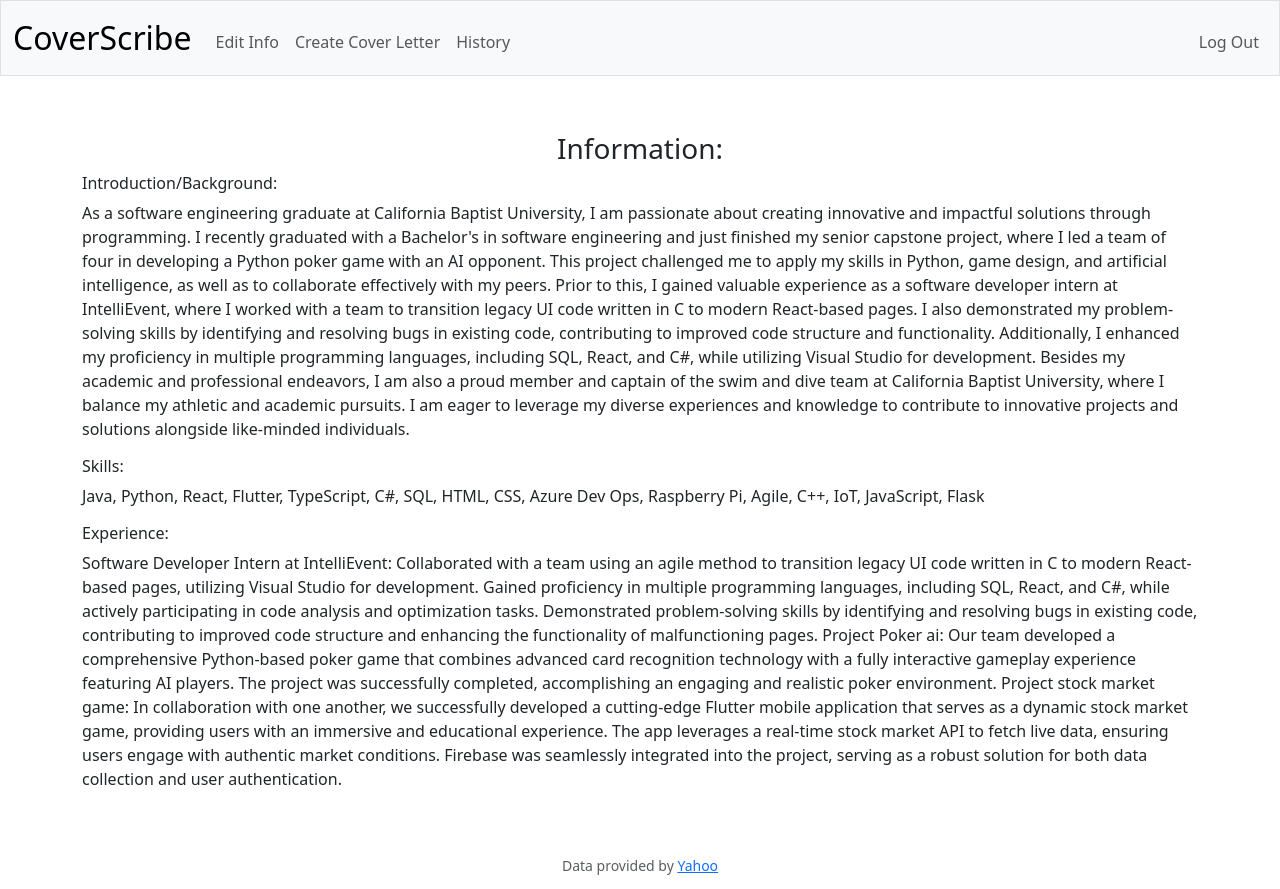
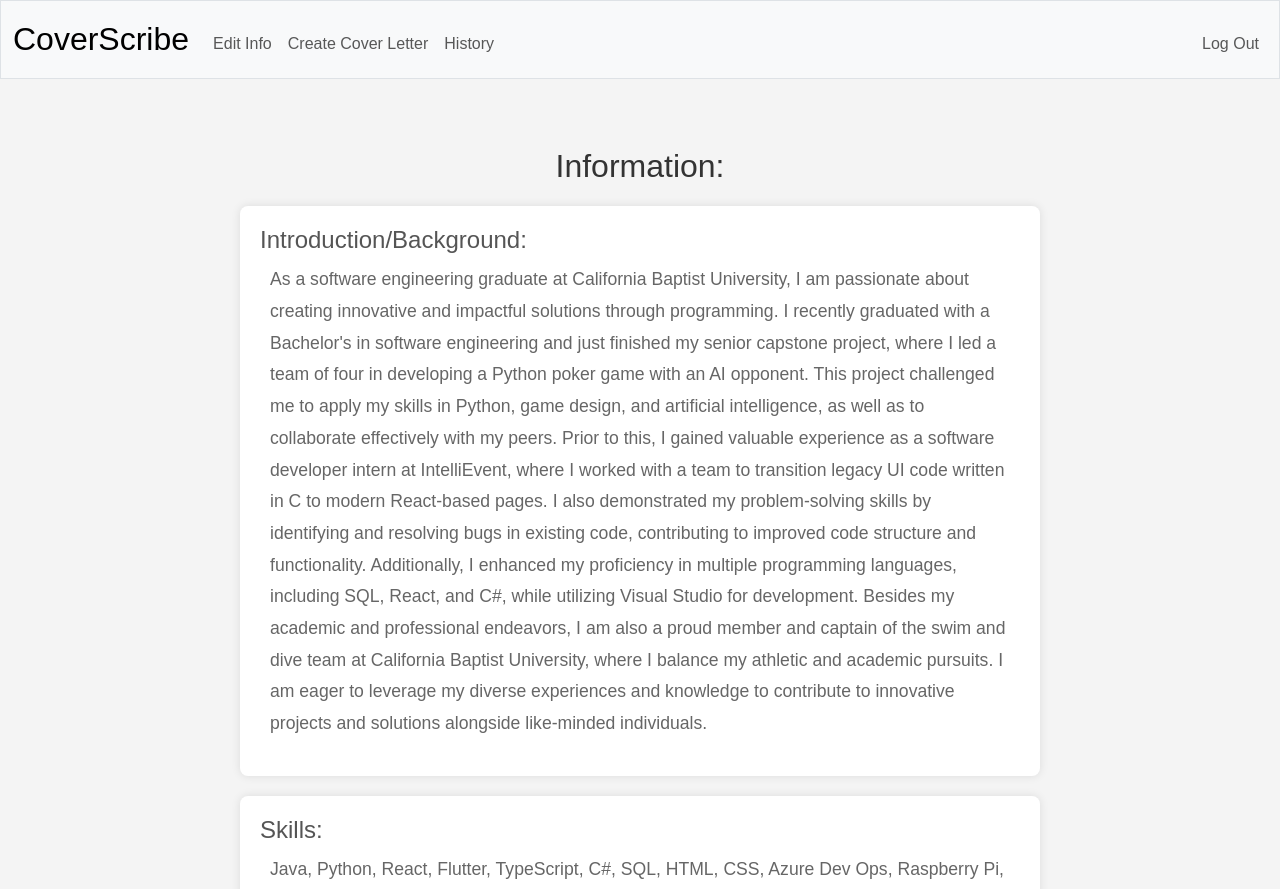
Before and after one commit to jtpenman1/CoverScribe, a Flask app: page / in a window 1280 px wide. Shown: the top 889 px of the page. Run offline with Flask 3, Linux system fonts and the light colour scheme; a user stored in the database is signed in; data comes from the database, SQL or seed files in the repository; some libraries are stand-ins or nearby versions.

Commit message:
version 1 mvp complete

```diff
--- a/app.py
+++ b/app.py
@@ -9,21 +9,7 @@ from helpers import apology, login_required
 from dotenv import load_dotenv
 from openai import OpenAI
 
-# import pathlib
-# import textwrap
-# import google.generativeai as genai
-
-# from IPython.display import display, Markdown
-
-
-# def to_markdown(text):
-#     text = text.replace('•', '  *')
-#     return Markdown(textwrap.indent(text, '> ', predicate=lambda _: True))
-
 load_dotenv()
-
-# GOOGLE_API_KEY=os.getenv('GOOGLE_API_KEY')
-# genai.configure(api_key=GOOGLE_API_KEY)
 
 openai.api_key = os.getenv("OPENAI_API_KEY")
 client = OpenAI()
@@ -177,8 +163,9 @@ def create_cover():
     """get job information"""
     id = session.get("user_id")
     if request.method == "POST":
-        first_name = db.execute("SELECT firstname FROM users WHERE id = ?", id)
-        last_name = db.execute("SELECT lastname FROM users WHERE id = ?", id)
+        name = db.execute("SELECT * FROM users WHERE id = ?", id)
+        first_name = name[0]["firstname"]
+        last_name = name[0]["lastname"]
 
         info = db.execute("SELECT * FROM information WHERE user_id = ?", id)
         intro = info[0]["intro"]
@@ -190,18 +177,16 @@ def create_cover():
         other = request.form.get("other")
         info = db.execute("SELECT * FROM information WHERE user_id = ?", id)
 
-        # response = genai.GenerativeModel.generate_content("Remember this information about me to help me write a cover letter. intro: " + intro + " skills: " + skills + " projects: " + projects + " remember this information about the job to help me write a cover letter. job: " + job + " qualifications: " + qualifications + " other: " + other + " Write a one page cover letter only using relevant information about me and the job.")
-        # coverletter = to_markdown(response.text)
-
         completion = client.chat.completions.create(
         model="gpt-4o-mini",
         messages=[
-            {"role": "system", "content": "Remember this information about me to help me write a cover letter. intro: " + intro + " skills: " + skills + " projects: " + projects},
+            {"role": "system", "content": "Remember this information about me to help me write a cover letter. First Name:" + first_name + "last name:" + last_name + "intro: " + intro + " skills: " + skills + " projects: " + projects},
             {"role": "system", "content": "remember this information about the job to help me write a cover letter. job: " + job + " qualifications: " + qualifications + " other: " + other},
-            {"role": "user", "content": "Write a one page cover letter only using relevant information about me and the job."},
+            {"role": "user", "content": "Write a one page cover letter only using relevant information about me and the job. Do not use any fill in the blank templates. Start with Dear Hiring Manager or company name"},
         ]
         )
-        coverletter = completion.choices[0].message
+        coverletter = completion.choices[0].message.content
+
         return render_template("letter_view.html", coverletter=coverletter)
     else:
         return render_template("create_cover.html")
@@ -220,7 +205,7 @@ def letter_editor():
 @app.route("/letter_view", methods=["GET", "POST"])
 @login_required
 def letter_view():
-    """get job information"""
+    """view cover letter"""
     id = session.get("user_id")
     if request.method == "POST":
         return render_template("letter_editor.html")
--- a/static/styles.css
+++ b/static/styles.css
@@ -14,6 +14,52 @@ p
     font-size: medium;
     text-align: left;
 }
+body {
+    font-family: Arial, sans-serif;
+    line-height: 1.6;
+    margin: 0;
+    padding: 0;
+    background-color: #f4f4f4;
+}
+
+h2, h3, h4 {
+    color: #333;
+}
+
+h2 {
+    font-size: 2.5em;
+    text-align: center;
+    margin-top: 20px;
+}
+
+h3 {
+    font-size: 2em;
+    text-align: center;
+    margin-bottom: 20px;
+}
+
+h4 {
+    font-size: 1.5em;
+    margin-bottom: 10px;
+    color: #555;
+}
+
+p {
+    font-size: 1.1em;
+    color: #666;
+    line-height: 1.8em;
+    padding: 0 10px;
+}
+
+.layout {
+    margin: 20px auto;
+    padding: 20px;
+    max-width: 800px;
+    background-color: #fff;
+    border-radius: 8px;
+    box-shadow: 0 0 10px rgba(0, 0, 0, 0.1);
+}
+
 
 /* Colors for brand */
 /* nav .navbar-brand .blue
--- a/templates/create_cover.html
+++ b/templates/create_cover.html
@@ -7,7 +7,7 @@
 {% block main %}
 <form action="/create_cover" method="post">
     <div class="mb-3">
-        <h4>Job Description</h4>
+        <h4>Job Description:</h4>
         <textarea class="form-control mx-auto" name="job" placeholder="Job Description" rows="8" style="width: 80%;"></textarea>
     </div>
     <div class="mb-3">
--- a/templates/index.html
+++ b/templates/index.html
@@ -1,4 +1,3 @@
-
 {% extends "layout.html" %}
 
 {% block title %}
@@ -8,17 +7,16 @@
 {% block main %}
     <h2>{{ username }}</h2>
     <h3>Information:</h3>
-    <div>
+    <div class="layout">
         <h4>Introduction/Background:</h4>
         <p>{{ intro }}</p>
     </div>
-    <div>
+    <div class="layout">
         <h4>Skills:</h4>
         <p>{{ skills }}</p>
     </div>
-    <div>
+    <div class="layout">
         <h4>Experience:</h4>
         <p>{{ projects }}</p>
     </div>
-
 {% endblock %}
```
Also changed, not shown: templates/letter_view.html (+13 -6 lines), users.sql (+11 -1 lines), 3 other files.
